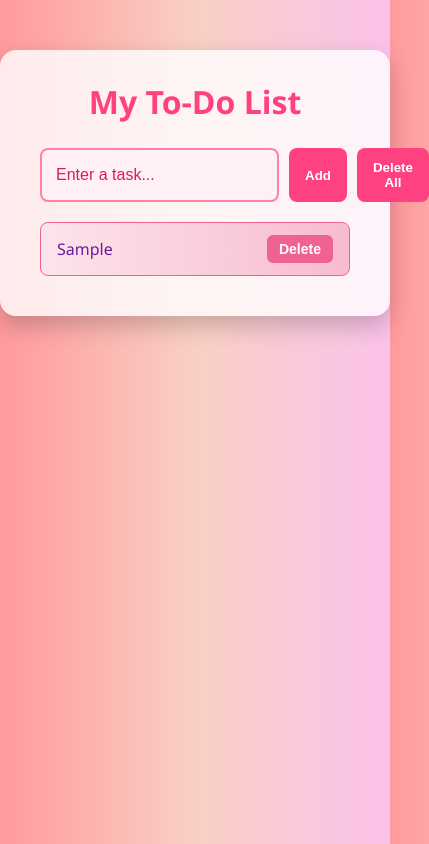
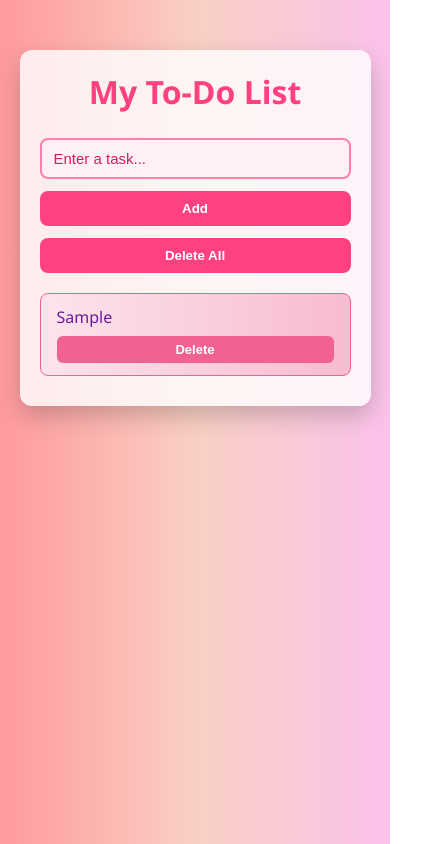
Before and after one commit to Dua456/SMIT-Assignment-08-TODO-APP, a plain HTML site: page index.html in a window 390 px wide. Both pictures are taken after typing "Sample" into the empty fields and a click on the button "Add". Shown: the whole page, 429 px wide, since content can reach past the window. Drawn offline with Linux system fonts and the light colour scheme.

Commit message:
Update style.css

```diff
--- a/style.css
+++ b/style.css
@@ -102,3 +102,39 @@ li button {
 li button:hover {
     background-color: #c2185b;
 }
+
+
+@media (max-width: 600px) {
+    .todo-container {
+        padding: 20px;
+        border-radius: 12px;
+        width: 90%;
+    }
+
+    .input-section {
+        flex-direction: column;
+        gap: 12px;
+    }
+
+    input[type="text"] {
+        font-size: 15px;
+        padding: 10px 12px;
+    }
+
+    button {
+        width: 100%;
+        padding: 10px;
+    }
+
+    li {
+        flex-direction: column;
+        align-items: flex-start;
+        gap: 8px;
+    }
+
+    li button {
+        align-self: flex-end;
+        font-size: 13px;
+        padding: 6px 10px;
+    }
+}
```
Lines whose indentation alone changed are shown as unchanged.
